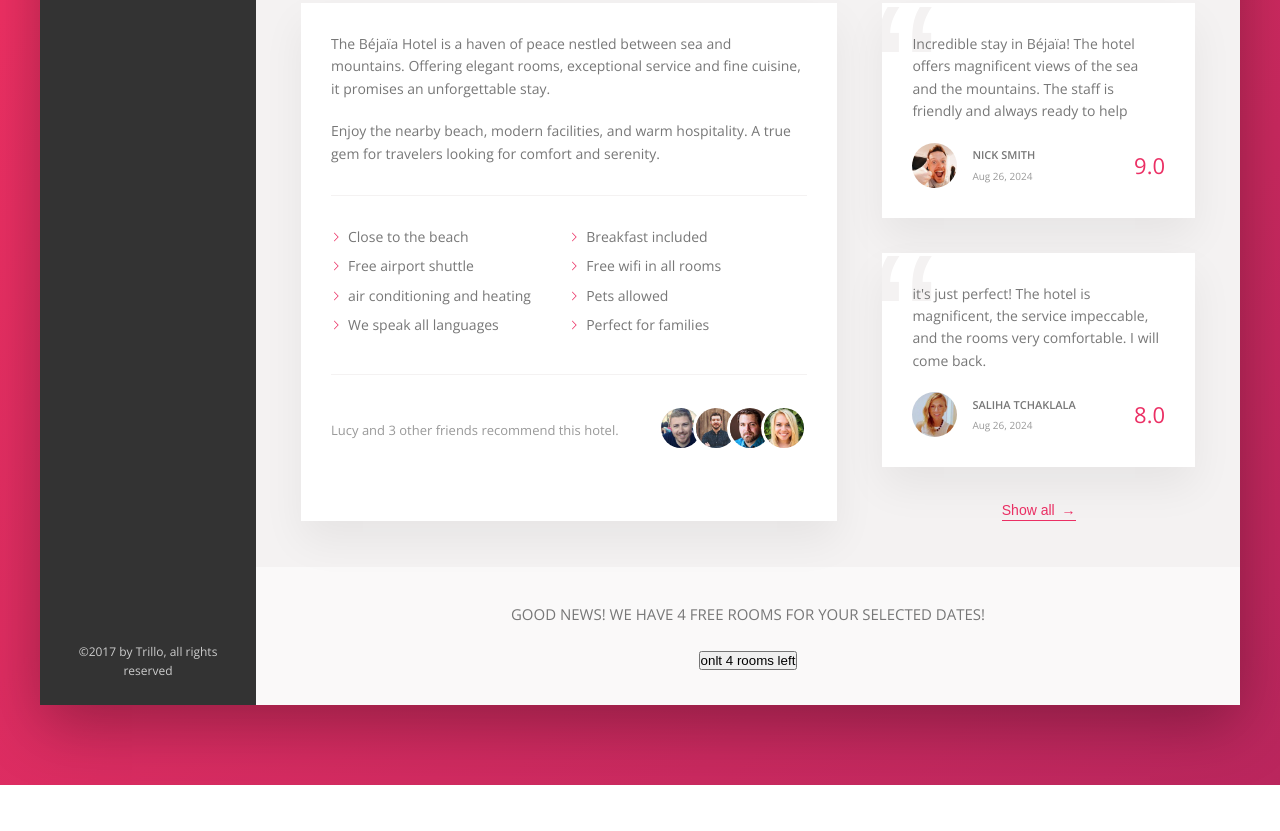
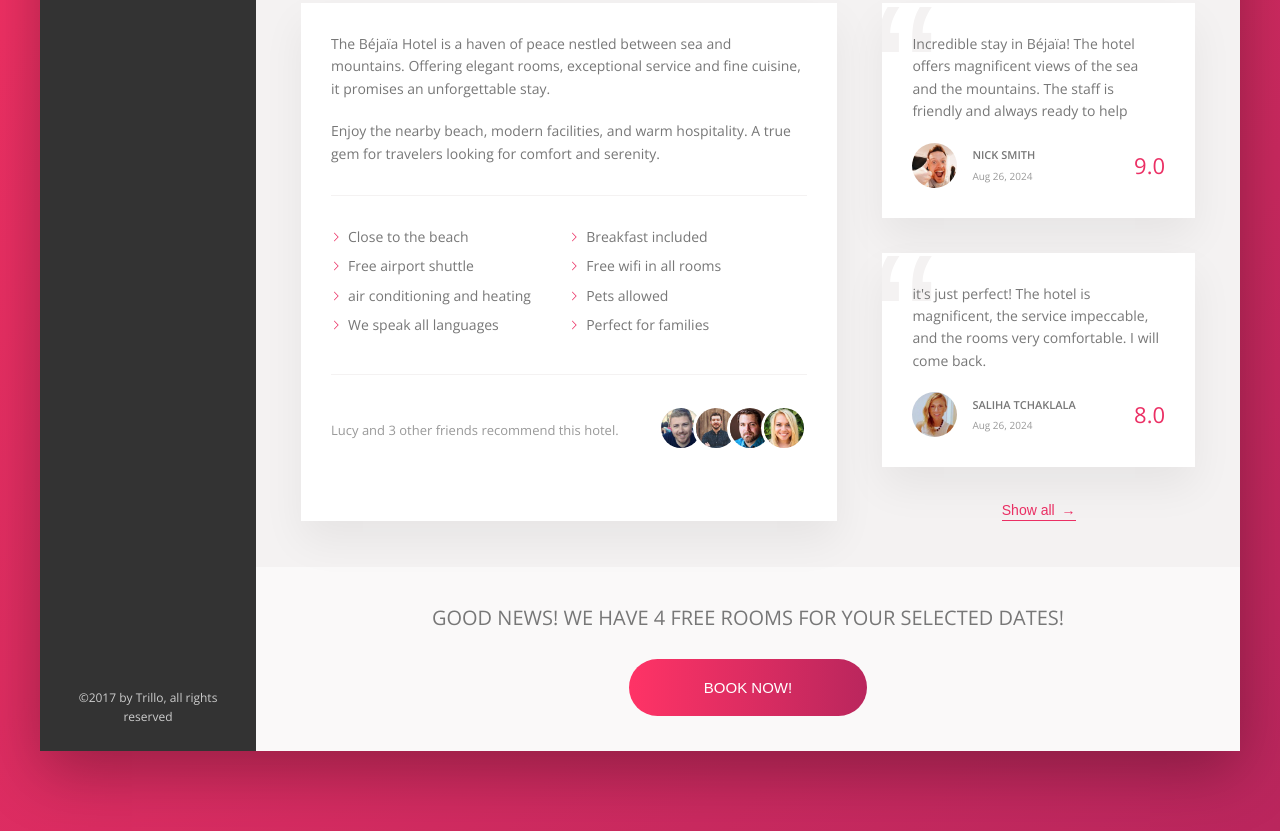
Before and after one commit to MoussaB06/Trillo, a website: page index.html in a window 1280 px wide. Shown: the part 644-1475 px from the top of the page. Before the commit the page ends 1429 px from the top, so only its background shows below. Drawn offline with nearby package versions, Linux system fonts and the light colour scheme.

Commit message:
Building the CTA section

```diff
--- a/index.html
+++ b/index.html
@@ -266,7 +266,10 @@
             <h2 class="cta__book-now">
               Good news! we have 4 free rooms for your selected dates!
             </h2>
-            <button class="btn">onlt 4 rooms left</button>
+            <button class="btn">
+              <span class="btn__visible">Book now!</span>
+              <span class="btn__invisible">only 4 rooms left</span>
+            </button>
           </div>
         </main>
       </div>
--- a/sass/_components.scss
+++ b/sass/_components.scss
@@ -482,9 +482,75 @@
   text-align: center;
 
   &__book-now {
-    font-size: 1.5rem;
+    font-size: 2rem;
     font-weight: 300;
     text-transform: uppercase;
     margin-bottom: 2.5rem;
   }
 }
+
+////////////////////////////////////////////
+/// CALL TO ACTION
+
+.btn {
+  font-size: 1.5rem;
+  font-weight: 300;
+  text-transform: uppercase;
+  border-radius: 100rem;
+
+  background-image: linear-gradient(
+    to right,
+    var(--color-primary-light),
+    var(--color-primary-dark)
+  );
+
+  color: #fff;
+  border: none;
+
+  cursor: pointer;
+
+  position: relative;
+
+  overflow: hidden;
+
+  & > * {
+    display: inline-block; // pour que le padding fonctionne
+    height: 100%;
+    width: 100%;
+
+    transition: all 0.2s;
+  }
+
+  &__visible {
+    padding: 2rem 7.5rem;
+  }
+
+  &__invisible {
+    padding: 2rem 0;
+
+    position: absolute;
+    top: -100%; //si le height du text est 15px alors il montera de 15px
+    left: 0;
+  }
+
+  &:hover {
+    background-image: linear-gradient(
+      to left,
+      var(--color-primary-light),
+      var(--color-primary-dark)
+    );
+  }
+
+  &:hover &__visible {
+    transform: translateY(100%);
+  }
+
+  &:hover &__invisible {
+    top: 0;
+  }
+
+  &:focus {
+    outline: none;
+    animation: pulsate 1s infinite;
+  }
+}
```
Also changed, not shown: css/style.css, 1 other file.
